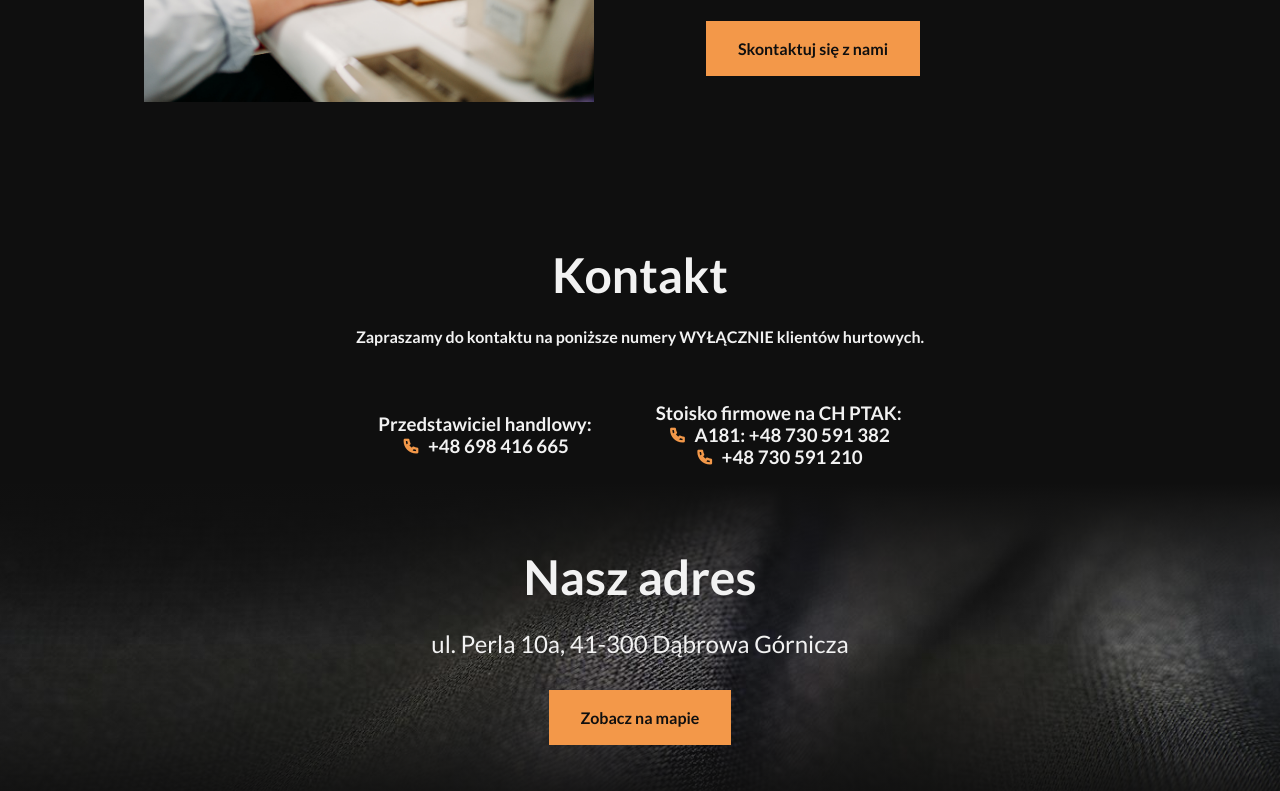
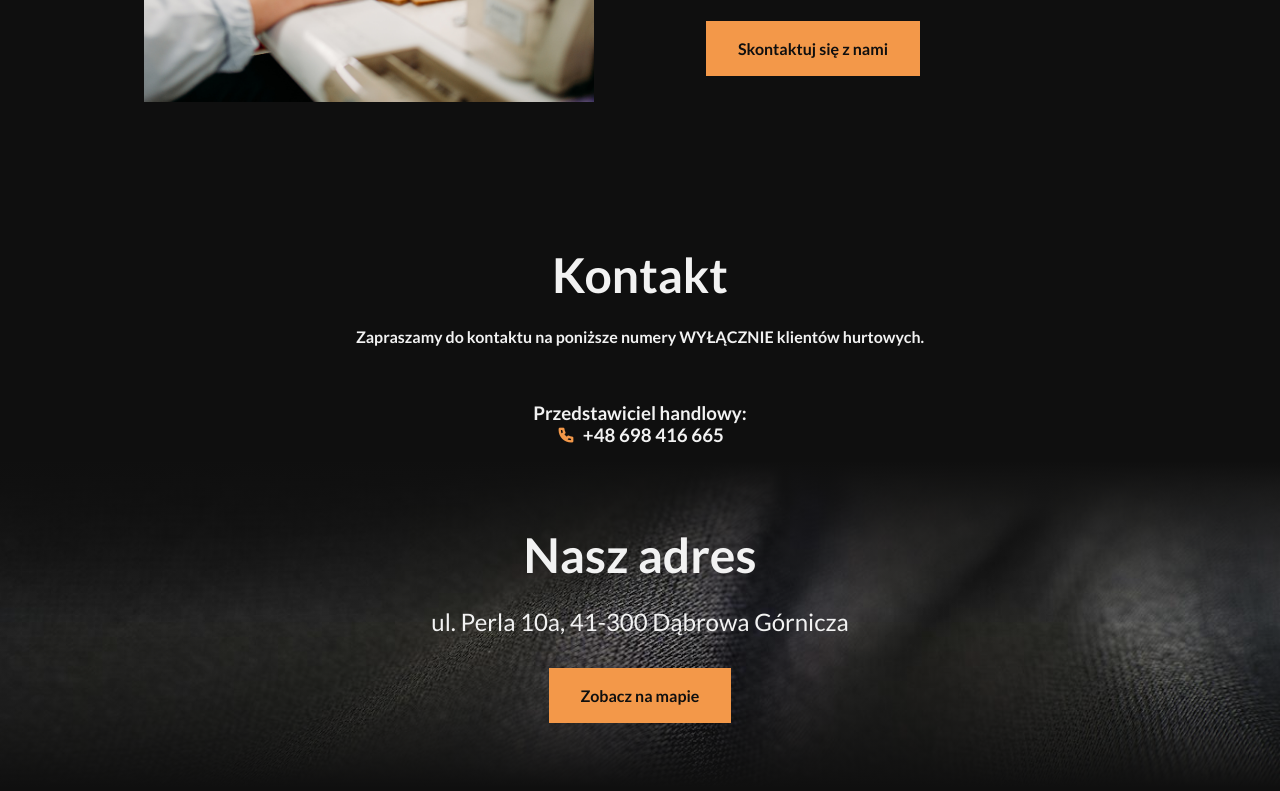
Before and after one commit to AniaPiWo/huna-vol3, a plain HTML site: page index.html in a window 1280 px wide. Shown: the part 2006-2797 px from the top of the page. Drawn offline with nearby package versions, Linux system fonts and the light colour scheme.

Commit message:
Update index.html

```diff
--- a/index.html
+++ b/index.html
@@ -69,7 +69,7 @@
 
     <main class="main">
       <section class="home section" id="home">
-        <img src="assets/img/background.jpg" alt="image" class="home__bg" />
+        <img src="assets/img/contact_bg.jpg" alt="image" class="home__bg" />
         <div class="home__shadow"></div>
 
         <div class="home__container container grid">
@@ -133,7 +133,7 @@
             <article class="new__card">
               <div class="new__data">
                 <img src="assets/img/dress.png" alt="image" class="new__img" />
-                <h2 class="new__title">Sukienki</br>, żakiety </br> i garsonki</h2>
+                <h2 class="new__title">Sukienki,</br> żakiety </br> i garsonki</h2>
                 <p class="new__description">
                   Eleganckie sukienki, żakiety i garsonki na wyjątkowe okazje.
                 </p>
@@ -188,17 +188,7 @@
                 </a>
               </h3>
             </div>
-            <div class="contact__item">
-              <h3 class="contact__description">
-                Stoisko firmowe na CH PTAK:
-                <a href="tel:0048730591382">
-                  <p><i class="ri-phone-line"></i>A181: +48 730 591 382</p>
-                </a>
-                <a href="tel:0048730591210">
-                  <p><i class="ri-phone-line"></i>+48 730 591 210</p>
-                </a>
-              </h3>
-            </div>
+
           </div>
         </div>
         <div class="visit__container">
```
